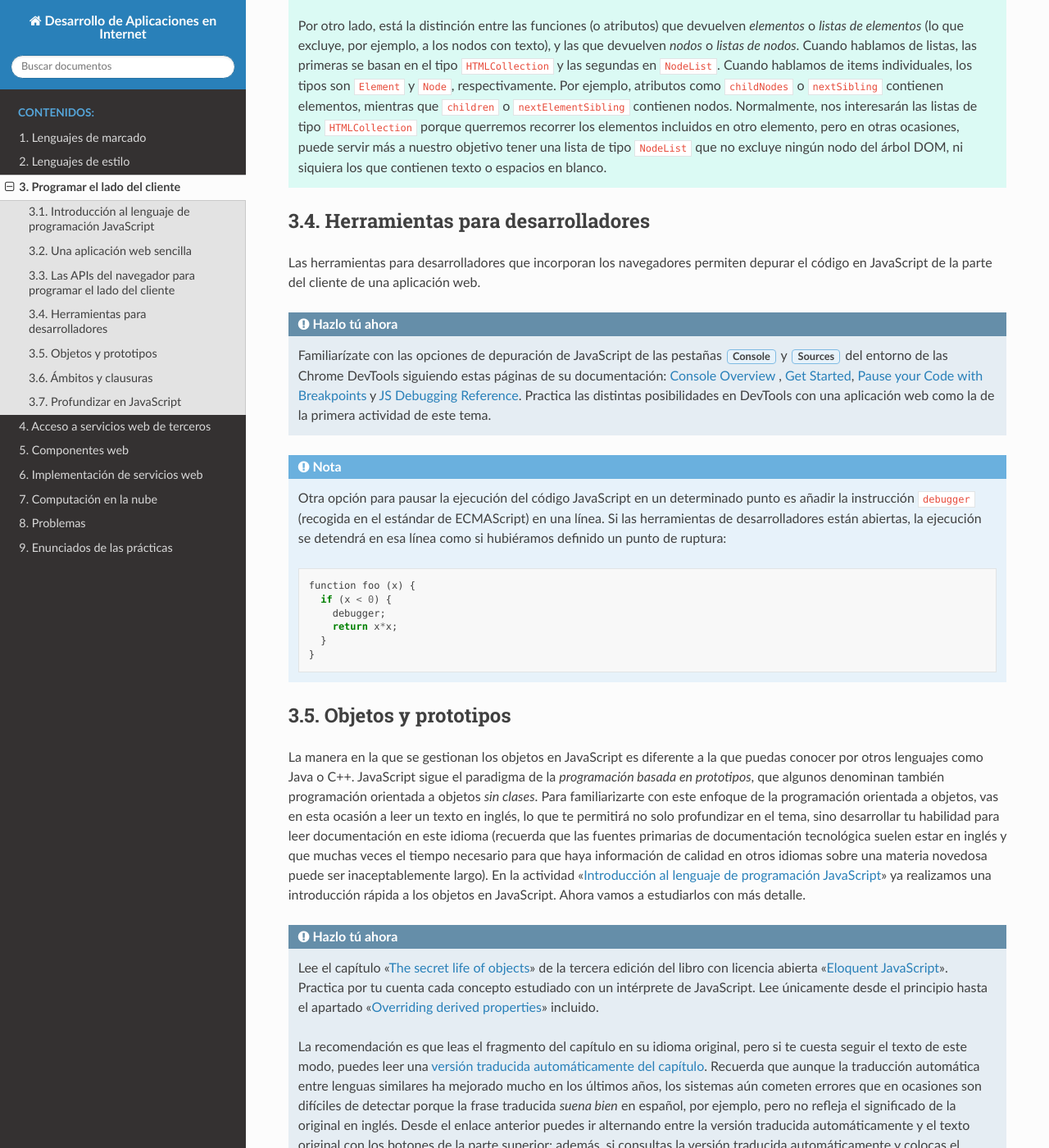
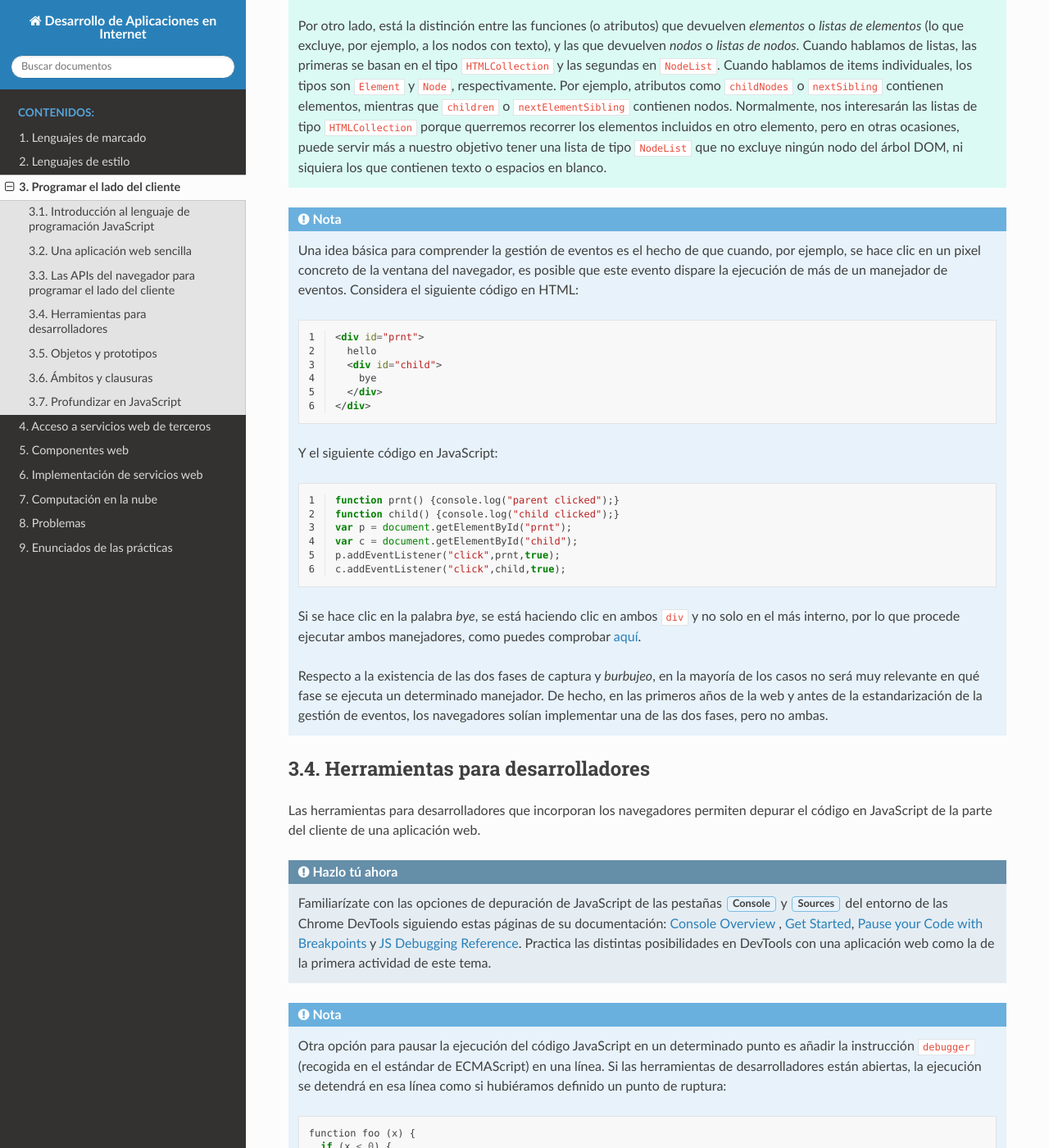
Before and after one commit to jaspock/dai2021, a Sphinx documentation site: the page built from docs/source/cliente.rst, in a window 1280 px wide and 1400 px high, scrolled down 6222 px. Shown: the whole window at 82% size. Built offline with Sphinx 7.4.7 and the Read the Docs theme 2.0.0, drawn with Linux system fonts in a browser that asks for light colours; some of the changed text lies outside the part shown.

Commit message:
Cambios menores.

```diff
--- a/docs/source/cliente.rst
+++ b/docs/source/cliente.rst
@@ -129,12 +129,44 @@ Ten en cuenta que las funciones de *callback* se ejecutan en el (único) hilo de
 
 .. Important::
 
-  A la hora de usar funciones y atributos que permiten acceder a listas de nodos o elementos del árbol DOM es importante que entiendas un par de conceptos.
+  A la hora de usar funciones y atributos que permiten acceder a listas de nodos o elementos del árbol DOM es importante que conozcas un par de conceptos.
 
   Por un lado, las listas pueden ser *vivas* o *estáticas*. Por ejemplo, las funciones ``getElementsByClassName`` o ``getElementsByTagName`` se usan para obtener una lista de elementos en base al valor del atributo ``class`` o del tipo de etiqueta, respectivamente, y la lista devuelta está *viva* en tanto que si con posterioridad a la llamada a la función añadimos un nuevo nodo al DOM que cumpla con el criterio correspondiente, el *array* se ampliará para incluirlo (haz la prueba). La función ``querySelectorAll``, sin embargo, devuelve una lista *estática* que permanece inalterada por mucho que se incorporen nuevos nodos al árbol (compruébalo).
 
   Por otro lado, está la distinción entre las funciones (o atributos) que devuelven *elementos* o *listas de elementos* (lo que excluye, por ejemplo, a los nodos con texto), y las que devuelven *nodos* o *listas de nodos*. Cuando hablamos de listas, las primeras se basan en el tipo ``HTMLCollection`` y las segundas en ``NodeList``. Cuando hablamos de items individuales, los tipos son ``Element`` y ``Node``, respectivamente. Por ejemplo, atributos como ``childNodes`` o ``nextSibling`` contienen elementos, mientras que ``children`` o ``nextElementSibling`` contienen nodos. Normalmente, nos interesarán las listas de tipo ``HTMLCollection`` porque querremos recorrer los elementos incluidos en otro elemento, pero en otras ocasiones, puede servir más a nuestro objetivo tener una lista de tipo ``NodeList`` que no excluye ningún nodo del árbol DOM, ni siquiera los que contienen texto o espacios en blanco.
 
+
+.. Note::
+
+  Una idea básica para comprender la gestión de eventos es el hecho de que cuando, por ejemplo, se hace clic en un pixel concreto de la ventana del navegador, es posible que este evento dispare la ejecución de más de un manejador de eventos. Considera el siguiente código en HTML:
+
+  .. code-block:: html
+    :linenos:
+
+    <div id="prnt">
+      hello
+      <div id="child">
+        bye
+      </div>
+    </div>
+
+  Y el siguiente código en JavaScript:
+
+  .. code-block:: javascript
+    :linenos:
+
+    function prnt() {console.log("parent clicked");}
+    function child() {console.log("child clicked");}
+    var p = document.getElementById("prnt");
+    var c = document.getElementById("child");
+    p.addEventListener("click",prnt,true);
+    c.addEventListener("click",child,true);
+
+  Si se hace clic en la palabra *bye*, se está haciendo clic en ambos ``div`` y no solo en el más interno, por lo que procede ejecutar ambos manejadores, como puedes comprobar aquí_.
+
+  .. _aquí: http://jsfiddle.net/rLv1cob7/
+
+  Respecto a la existencia de las dos fases de captura y *burbujeo*, en la mayoría de los casos no será muy relevante en qué fase se ejecuta un determinado manejador. De hecho, en las primeros años de la web y antes de la estandarización de la gestión de eventos, los navegadores solían implementar una de las dos fases, pero no ambas.
 
 Herramientas para desarrolladores
 ---------------------------------
```
